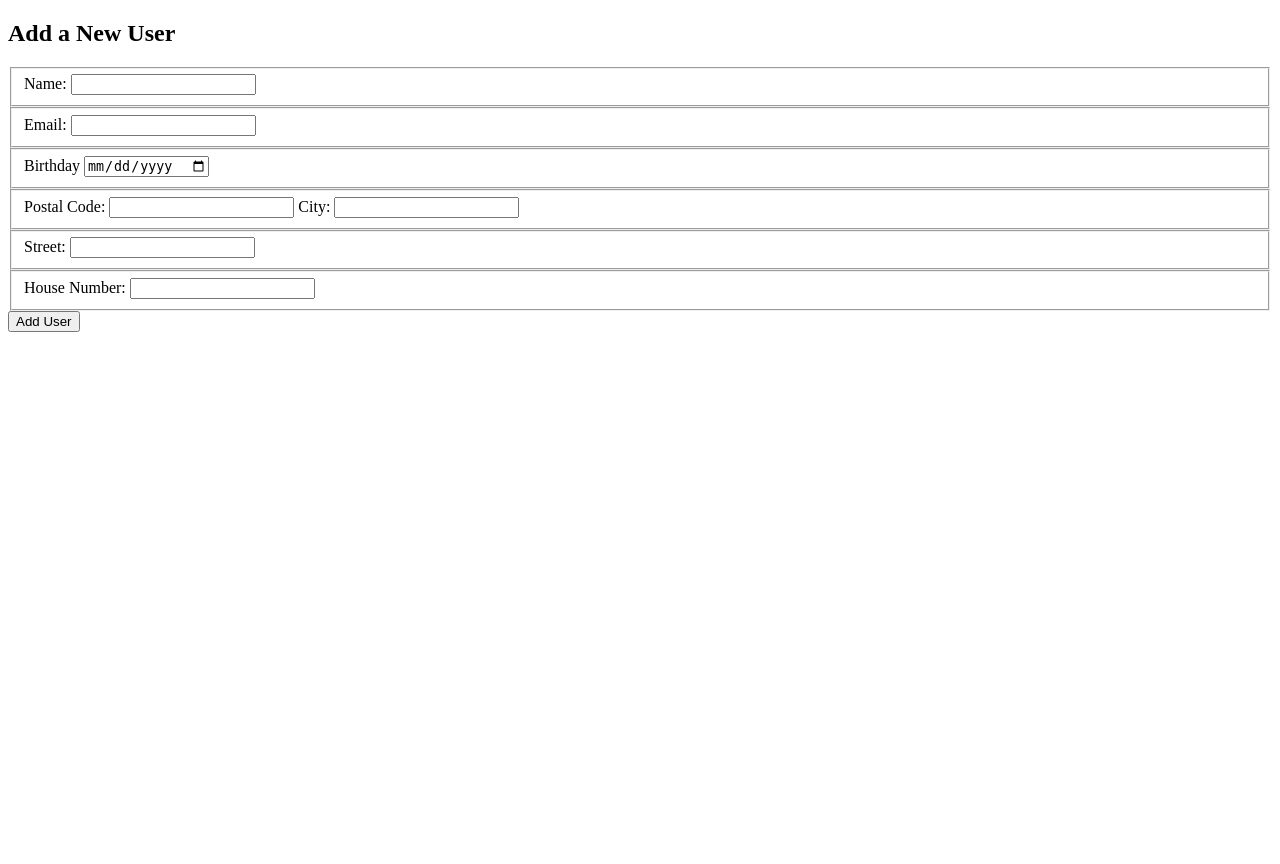
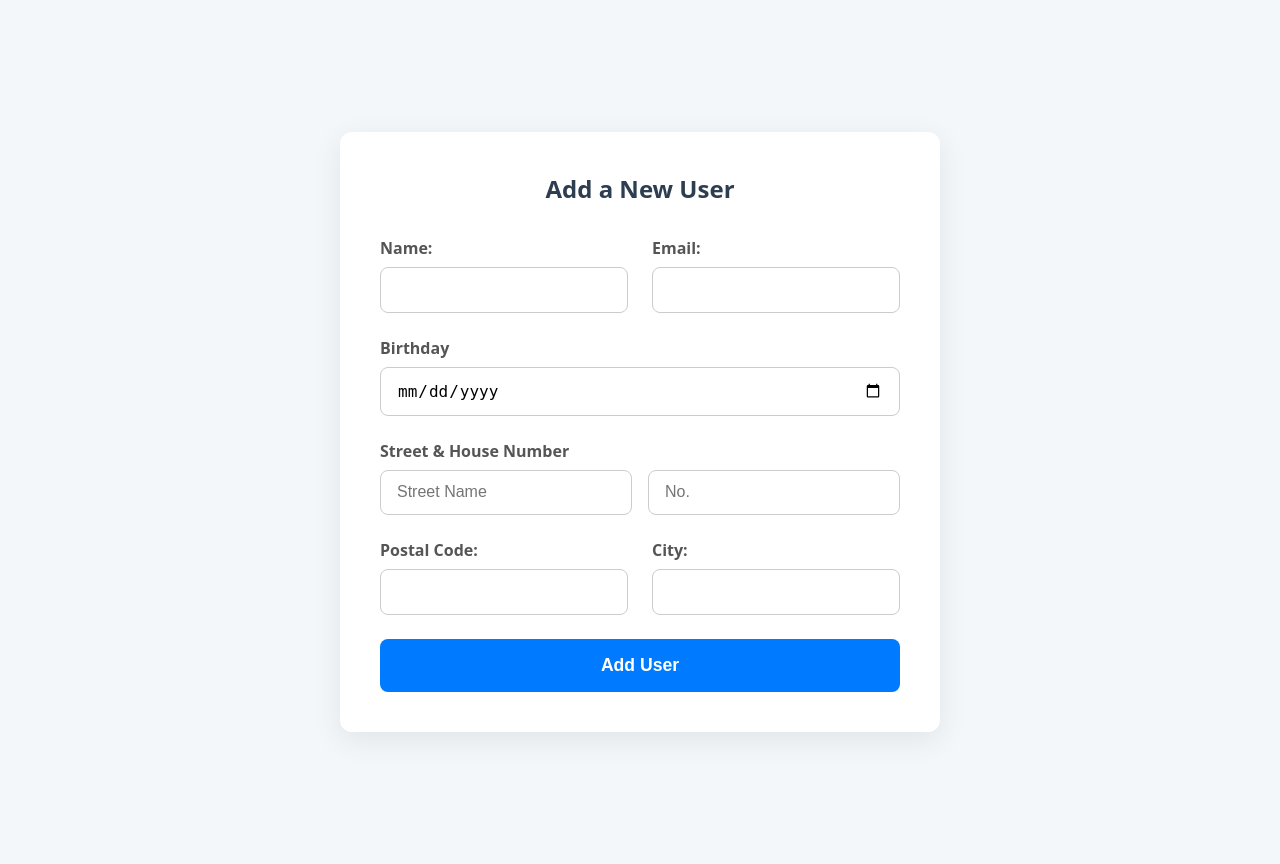
Before and after one commit to AaronGSM5/Crud-app, a PHP site: page / in a window 1280 px wide. Before the commit the page ends 332 px from the top, so only its background shows below. Run offline with PHP 8.4, Linux system fonts and the light colour scheme.

Commit message:
some styling

```diff
--- a/src/index.php
+++ b/src/index.php
@@ -3,37 +3,49 @@
 
 <head>
     <meta charset="UTF-8">
+    <meta name="viewport" content="width=device-width, initial-scale=1.0">
     <title>crud App</title>
+    <link rel="stylesheet" href="./style/index.css">
 </head>
 
 <body>
+    <form action="create.php" method="post">
         <h2>Add a New User</h2>
-    <form action="create.php" method="post">
+        <div class="form-grid">
             <fieldset>
                 <label for="name">Name:</label>
                 <input type="text" name="name" id="name" required>
             </fieldset>
-        <fieldset> <label for="email">Email:</label>
+
+            <fieldset>
+                <label for="email">Email:</label>
                 <input type="email" name="email" id="email" required>
             </fieldset>
-        <fieldset>
+
+            <fieldset class="full-width">
                 <label for="birthday">Birthday</label>
                 <input type="date" name="birthday" id="birthday" required>
             </fieldset>
+
+            <fieldset class="full-width">
+                <label for="street">Street & House Number</label>
+                <div style="display: flex; gap: 1rem;">
+                    <input type="text" name="street" id="street" placeholder="Street Name" required style="flex-grow: 3;">
+                    <input type="text" name="house_number" id="house_number" placeholder="No." required style="flex-grow: 1;">
+                </div>
+            </fieldset>
+
             <fieldset>
                 <label for="postal_code">Postal Code:</label>
                 <input type="text" name="postal_code" id="postal_code" required>
+            </fieldset>
+
+            <fieldset>
                 <label for="city">City:</label>
                 <input type="text" name="city" id="city" required>
             </fieldset>
-        <fieldset>
-            <label for="street">Street:</label>
-            <input type="text" name="street" id="street" required>
-        </fieldset>
-        <fieldset>
-            <label for="house_number">House Number:</label>
-            <input type="text" name="house_number" id="house_number" required>
-        </fieldset>
+        </div>
+
         <button type="submit">Add User</button>
     </form>
 </body>
--- /dev/null
+++ b/src/style/index.css
@@ -0,0 +1,91 @@
+body {
+  font-family: system-ui, -apple-system, BlinkMacSystemFont, "Segoe UI", Roboto,
+    Oxygen, Ubuntu, Cantarell, "Open Sans", "Helvetica Neue", sans-serif;
+  background-color: #f4f7f9;
+  color: #333;
+  margin: 0;
+  padding: 2rem;
+  display: flex;
+  justify-content: center;
+  align-items: center;
+  min-height: 100vh;
+}
+
+form {
+  background: #ffffff;
+  padding: 2.5rem;
+  border-radius: 12px;
+  box-shadow: 0 8px 30px rgba(0, 0, 0, 0.08);
+  max-width: 600px;
+  width: 100%;
+  box-sizing: border-box;
+}
+
+h2 {
+  text-align: center;
+  color: #2c3e50;
+  margin-top: 0;
+  margin-bottom: 2rem;
+  font-weight: 600;
+}
+
+.form-grid {
+  display: grid;
+  grid-template-columns: 1fr 1fr;
+  gap: 1.5rem;
+}
+
+fieldset {
+  border: none;
+  padding: 0;
+  margin: 0;
+}
+
+.full-width {
+  grid-column: 1 / -1;
+}
+
+label {
+  display: block;
+  margin-bottom: 0.5rem;
+  font-weight: 600;
+  color: #555;
+}
+
+input[type="text"],
+input[type="email"],
+input[type="date"] {
+  width: 100%;
+  padding: 0.8rem 1rem;
+  border: 1px solid #ccc;
+  border-radius: 8px;
+  box-sizing: border-box;
+  font-size: 1rem;
+  transition: border-color 0.3s, box-shadow 0.3s;
+}
+
+input[type="text"]:focus,
+input[type="email"]:focus,
+input[type="date"]:focus {
+  outline: none;
+  border-color: #007bff;
+  box-shadow: 0 0 0 3px rgba(0, 123, 255, 0.15);
+}
+
+button[type="submit"] {
+  width: 100%;
+  padding: 1rem;
+  background-color: #007bff;
+  color: white;
+  border: none;
+  border-radius: 8px;
+  font-size: 1.1rem;
+  font-weight: 600;
+  cursor: pointer;
+  transition: background-color 0.3s;
+  margin-top: 1.5rem;
+}
+
+button[type="submit"]:hover {
+  background-color: #0056b3;
+}
```
Lines whose indentation alone changed are shown as unchanged.
